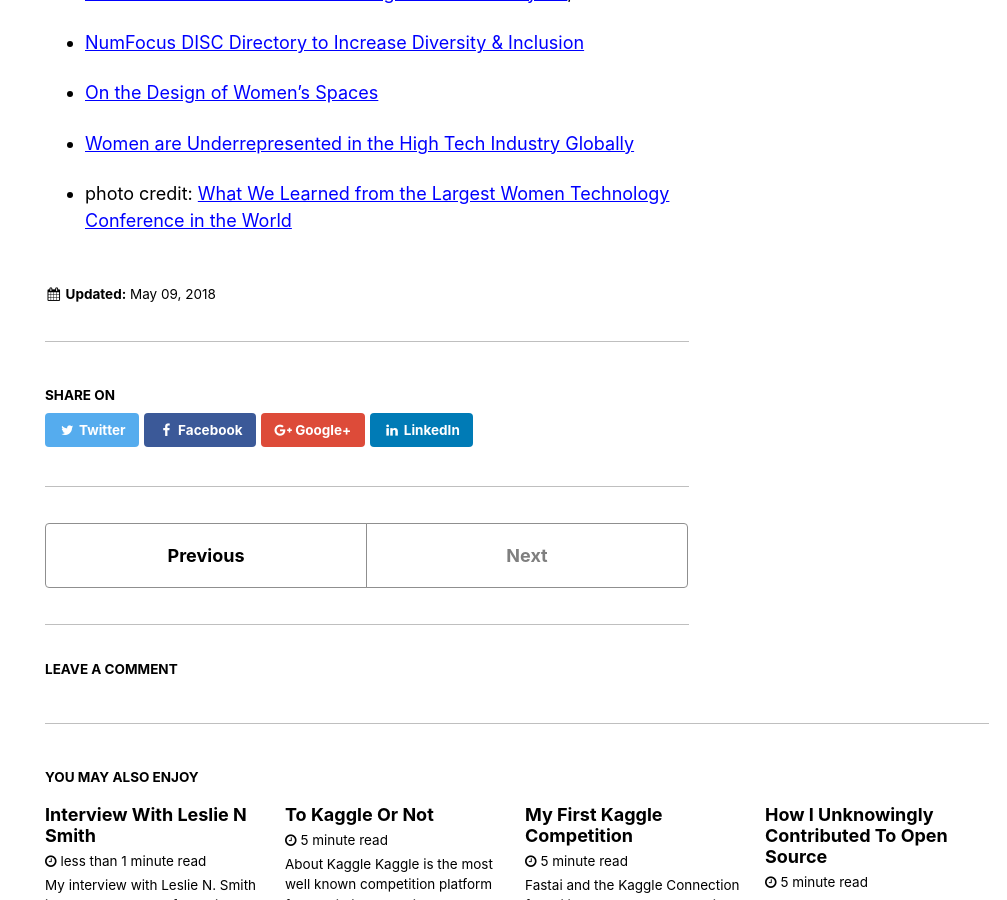
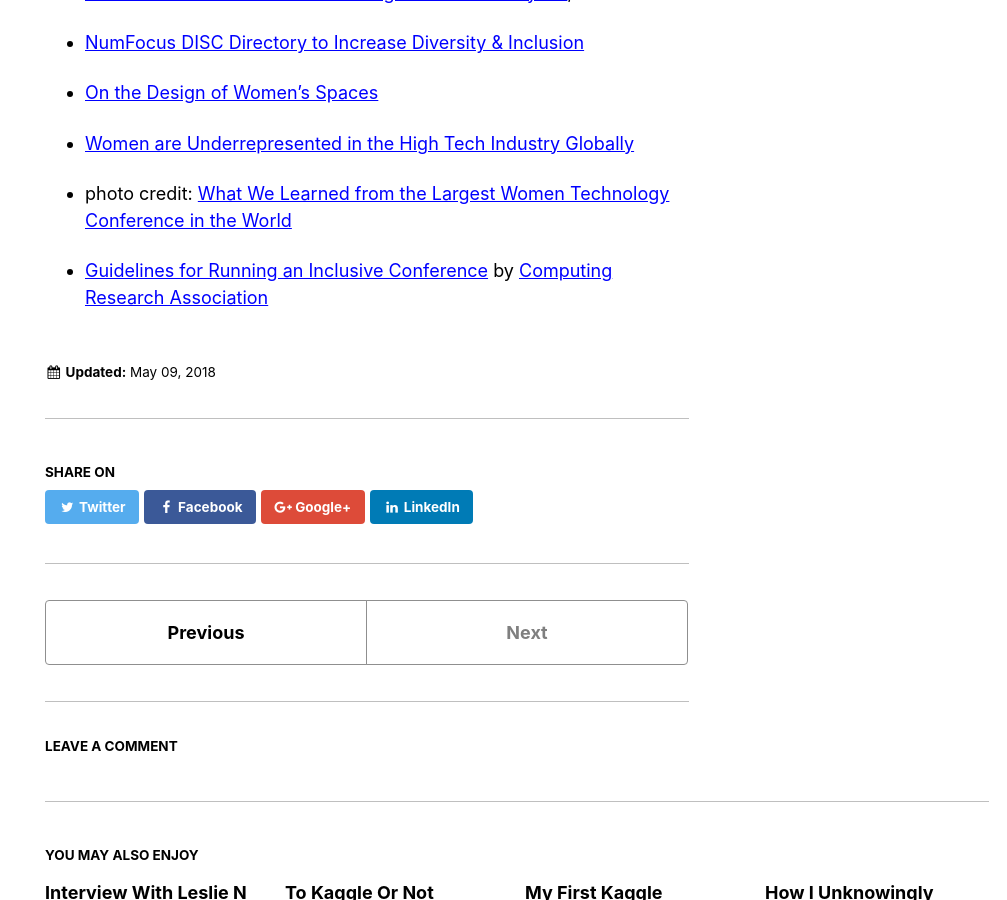
Before and after one commit to reshamas/reshamas.github.io, a Jekyll site: the page built from _posts/2018-05-09-resources-for-women-in-data-science.md, in a window 1280 px wide and 900 px high, scrolled down 10802 px. Shown: the whole window, without its empty margins (273-1280 px from the left). Built offline with Jekyll 4.4.1, drawn with Linux system fonts in a browser that asks for light colours; comment, search, counter and statistics services are not loaded.

Commit message:
Computing Research Association

```diff
--- a/_posts/2018-05-09-resources-for-women-in-data-science.md
+++ b/_posts/2018-05-09-resources-for-women-in-data-science.md
@@ -293,3 +293,5 @@
 - [Women are Underrepresented in the High Tech Industry Globally](https://www.bloomberg.com/quicktake/women-are-underrepresented-in-the-high-tech-industry-globally)
 
 - photo credit: [What We Learned from the Largest Women Technology Conference in the World](https://actionsprout.com/inside-actionsprout/learned-largest-women-technology-conference-world/)
+
+- [Guidelines for Running an Inclusive Conference](https://cra.org/cra-w/wp-content/uploads/sites/5/2018/05/CRAW-Best-Practices-for-Conferences-v5.pdf) by [Computing Research Association](https://cra.org/)
```
